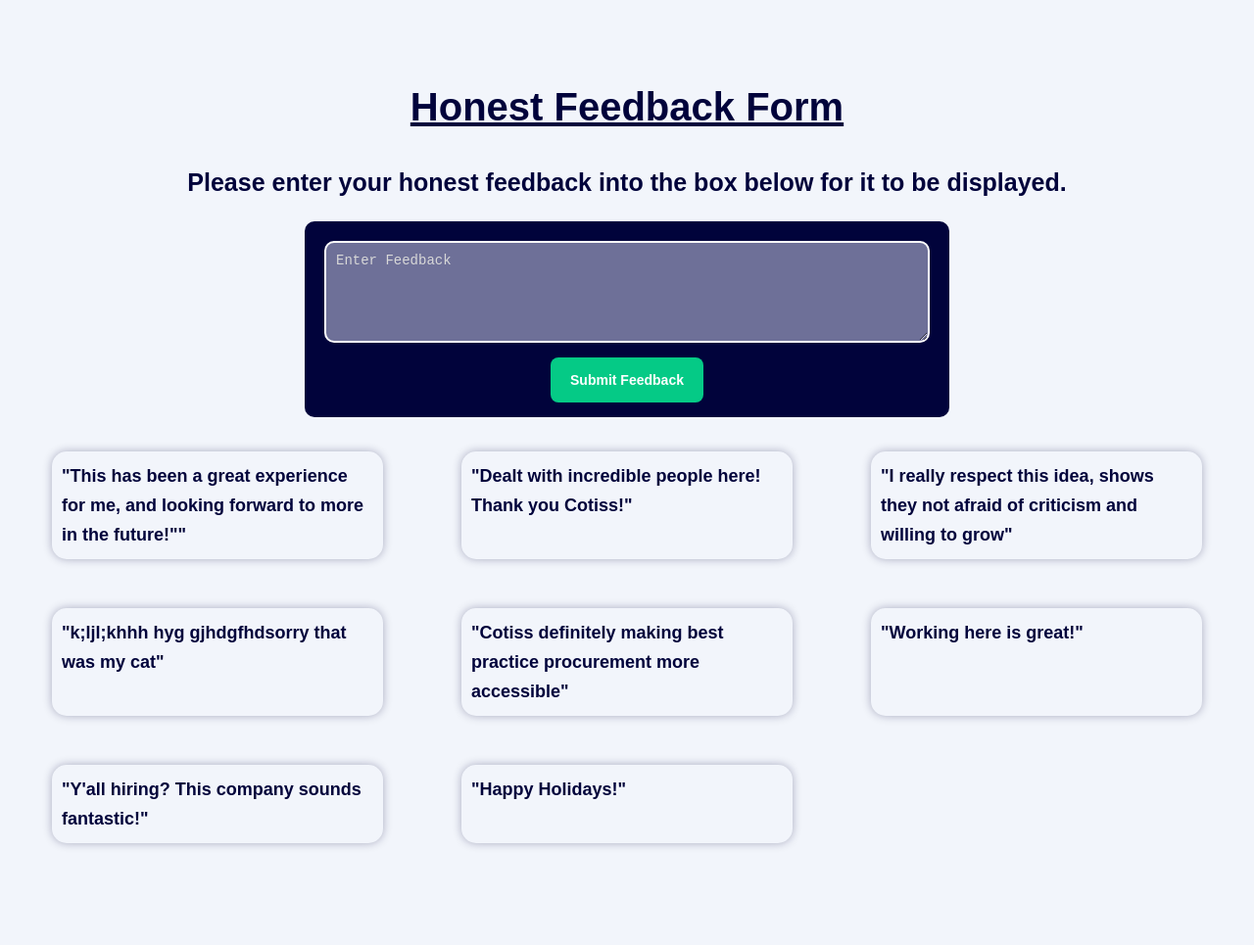
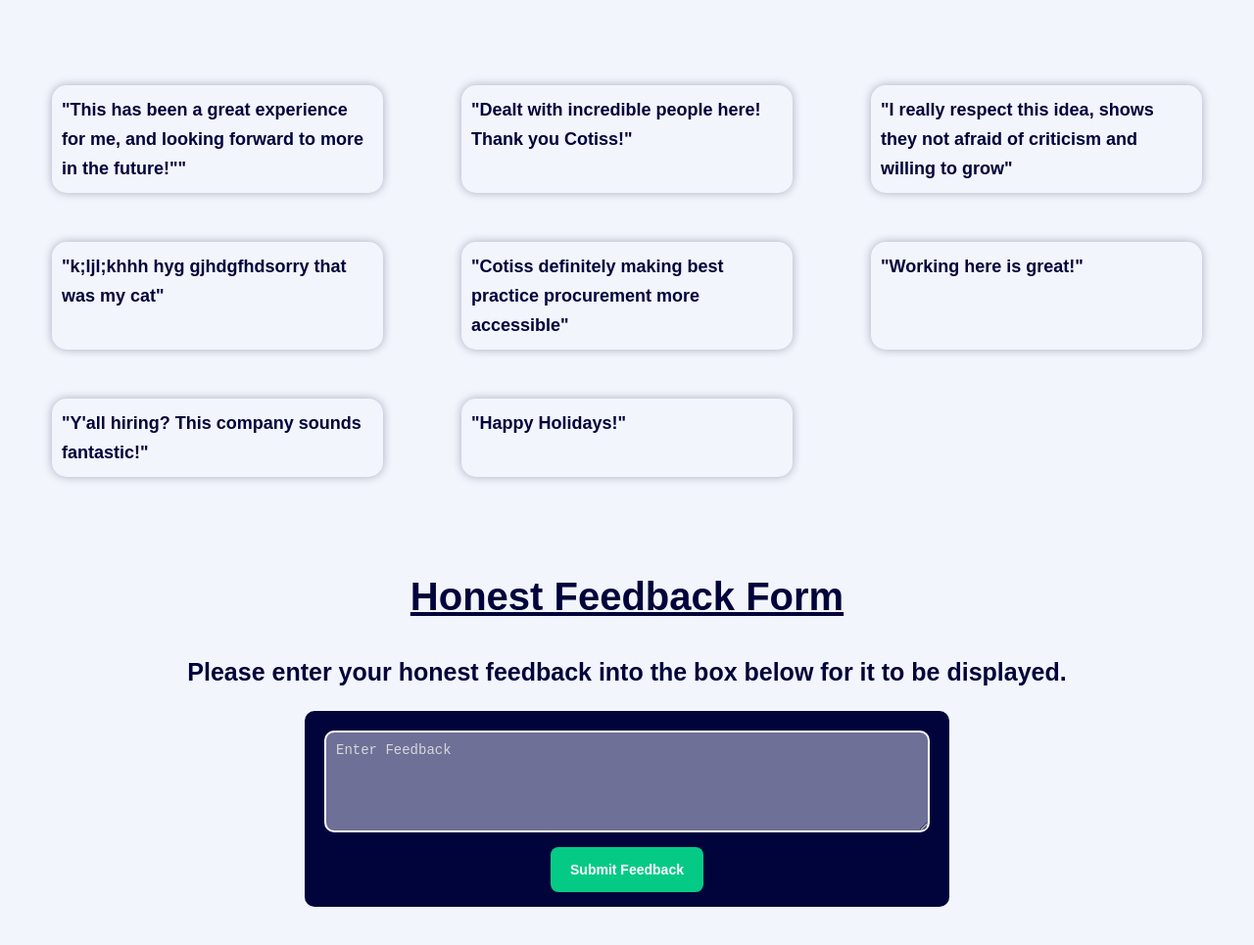
Before and after one commit to santinogaeta/feedback-form, a plain HTML site: page index.html in a window 1280 px wide. Shown: the part 83-1048 px from the top of the page at 98% size. Drawn offline with Linux system fonts and the light colour scheme.

Commit message:
Moved Form underneath Feedback

```diff
--- a/feedback-webpage-style.css
+++ b/feedback-webpage-style.css
@@ -86,7 +86,7 @@ div, button {
   flex-direction: column;
   justify-content: center;
   align-items: center;
-  margin-top: 170px;
+  margin-top: 100px;
 }
 
 .title {
@@ -142,7 +142,7 @@ padding: 10px 0px 10px 10px;
   display: grid;
   row-gap: 50px;
   column-gap: 50px;
-  margin: 0px 30px 0px 30px;
+  margin: 170px 30px 0px 30px;
 }
 
 @media (max-width: 1149px) {
--- a/index.html
+++ b/index.html
@@ -26,19 +26,11 @@
     </header>
 
     <main>
-      <div class="feedback-form-container">
-        <div class="title">Honest Feedback Form</div>
-        <div class="desc">Please enter your honest feedback into the box below for it to be displayed.</div>
-        <div class="form-container">
-          <textarea class="textfield" rows="5" cols="70" placeholder="Enter Feedback"></textarea>
-          <button class="feedback-btn" type="submit">Submit Feedback</button>
-        </div>
-      </div>
 
       <div class="feedback-grid">
         <div class="feedback-box">
-            "This has been a great experience for me, and looking forward to
-            more in the future!""
+          "This has been a great experience for me, and looking forward to
+          more in the future!""
         </div>
         <div class="feedback-box">"Dealt with incredible people here! Thank you Cotiss!"</div>
         <div class="feedback-box">"I really respect this idea, shows they not afraid of criticism and willing to grow"</div>
@@ -48,6 +40,14 @@
         <div class="feedback-box">"Y'all hiring? This company sounds fantastic!"</div>
         <div class="feedback-box">"Happy Holidays!"</div>
       </div>
+      <div class="feedback-form-container">
+        <div class="title">Honest Feedback Form</div>
+        <div class="desc">Please enter your honest feedback into the box below for it to be displayed.</div>
+        <div class="form-container">
+          <textarea class="textfield" rows="5" cols="70" placeholder="Enter Feedback"></textarea>
+          <button class="feedback-btn" type="submit">Submit Feedback</button>
+        </div>
+      </div>
     </main>
 
   </body>
```
Lines whose indentation alone changed are shown as unchanged.
